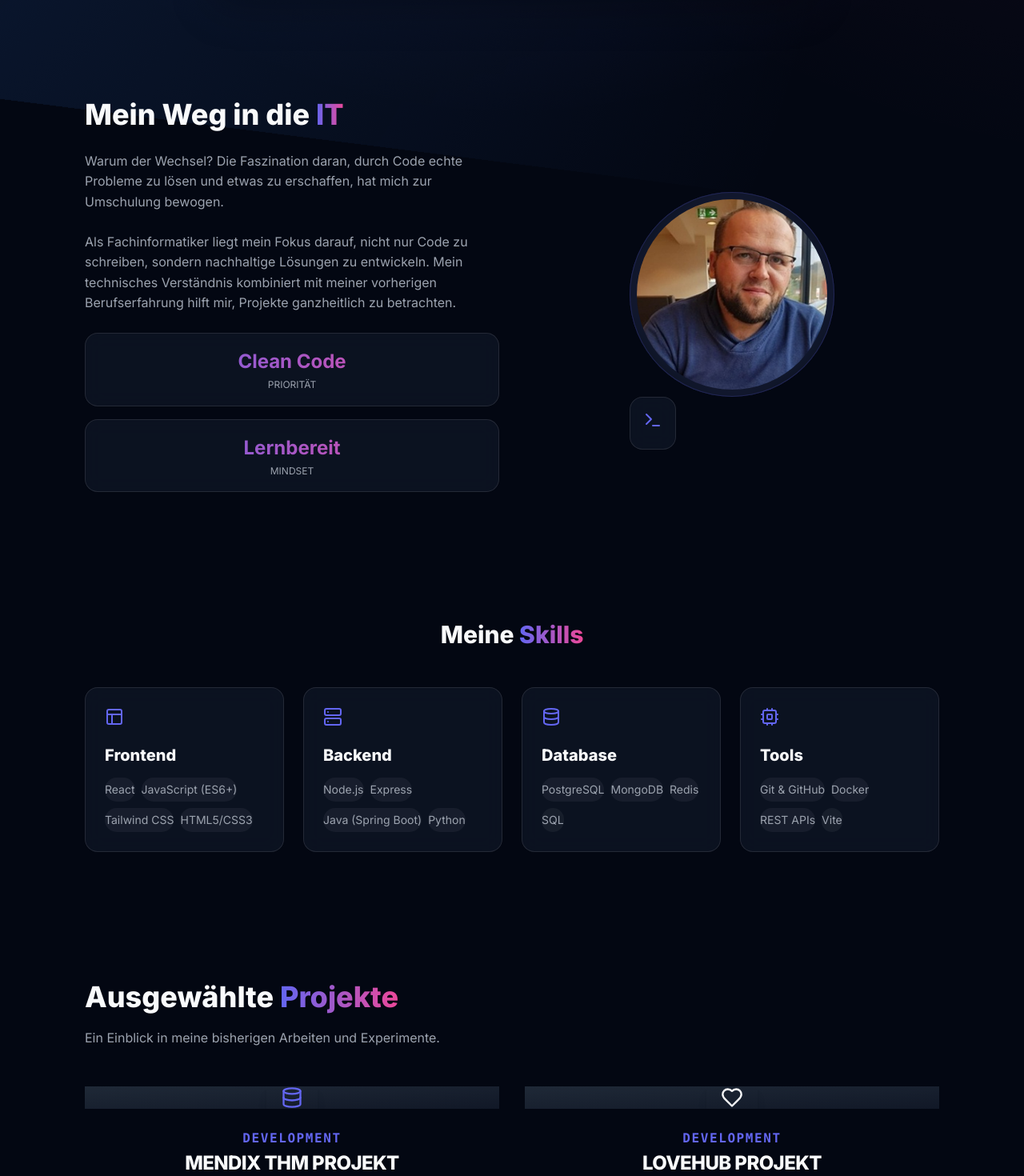
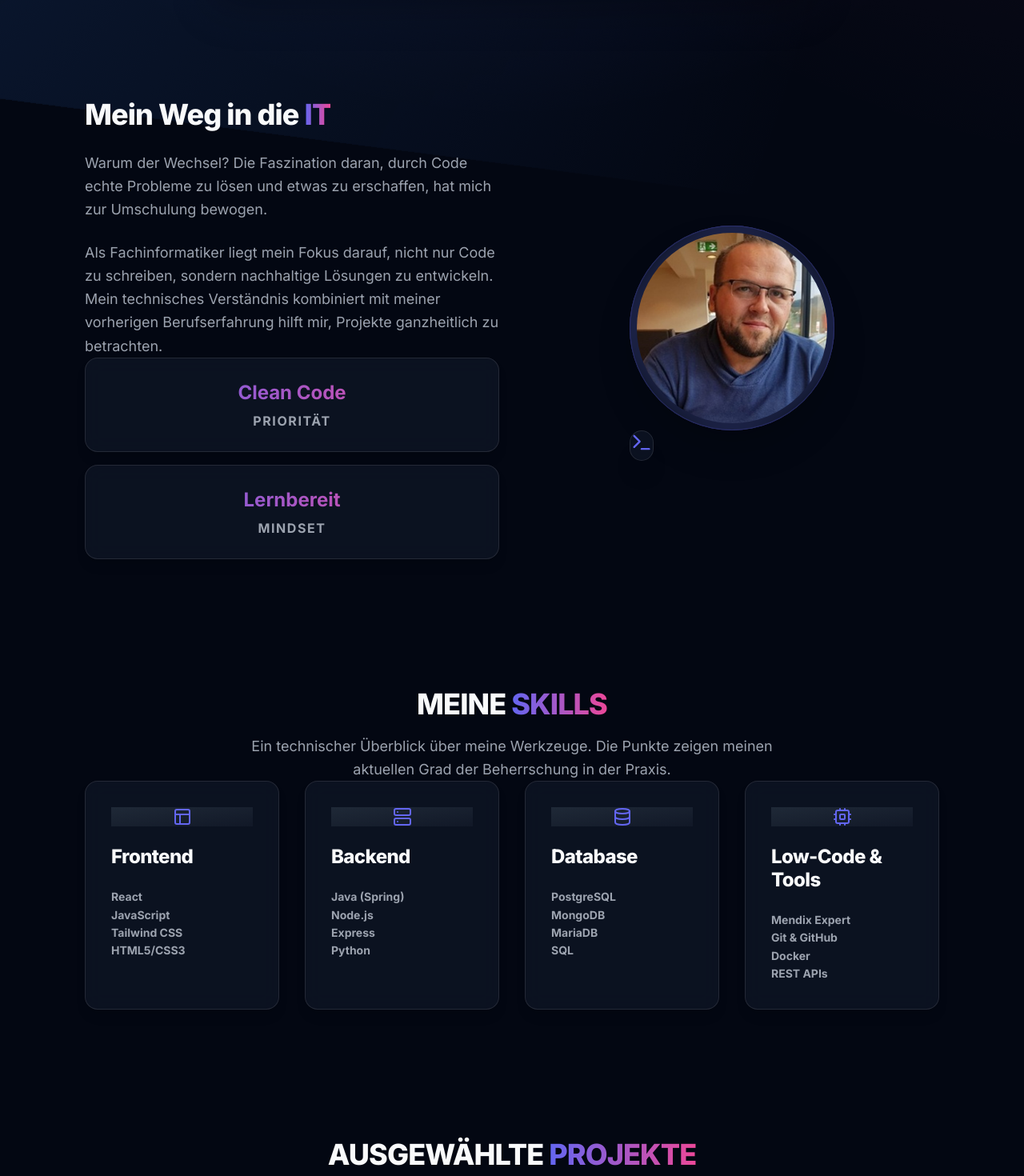
Before and after one commit to Semkodi/Portfolio, a React (Vite) app: page / in a window 1280 px wide. Shown: the part 1060-2530 px from the top of the page at 80% size. Built offline with nearby package versions, Linux system fonts and the light colour scheme.

Commit message:
Finale Premium-Features: Scroll-Reveal, interaktive Skills mit Levels und Living Background Effekt

```diff
--- a/src/components/sections/Faehigkeiten.jsx
+++ b/src/components/sections/Faehigkeiten.jsx
@@ -3,28 +3,84 @@ import ScrollEnthuellung from '../ui/ScrollEnthuellung';
 
 const Faehigkeiten = () => {
     const skillCategories = [
-        { name: 'Frontend', icon: <Layout />, list: ['React', 'JavaScript (ES6+)', 'Tailwind CSS', 'HTML5/CSS3'] },
-        { name: 'Backend', icon: <Server />, list: ['Node.js', 'Express', 'Java (Spring Boot)', 'Python'] },
-        { name: 'Database', icon: <Database />, list: ['PostgreSQL', 'MongoDB', 'Redis', 'SQL'] },
-        { name: 'Tools', icon: <Cpu />, list: ['Git & GitHub', 'Docker', 'REST APIs', 'Vite'] },
+        {
+            name: 'Frontend',
+            icon: <Layout />,
+            list: [
+                { name: 'React', level: 5 },
+                { name: 'JavaScript', level: 5 },
+                { name: 'Tailwind CSS', level: 5 },
+                { name: 'HTML5/CSS3', level: 4 }
+            ]
+        },
+        {
+            name: 'Backend',
+            icon: <Server />,
+            list: [
+                { name: 'Java (Spring)', level: 4 },
+                { name: 'Node.js', level: 4 },
+                { name: 'Express', level: 4 },
+                { name: 'Python', level: 3 }
+            ]
+        },
+        {
+            name: 'Database',
+            icon: <Database />,
+            list: [
+                { name: 'PostgreSQL', level: 4 },
+                { name: 'MongoDB', level: 4 },
+                { name: 'MariaDB', level: 5 },
+                { name: 'SQL', level: 5 }
+            ]
+        },
+        {
+            name: 'Low-Code & Tools',
+            icon: <Cpu />,
+            list: [
+                { name: 'Mendix Expert', level: 5 },
+                { name: 'Git & GitHub', level: 5 },
+                { name: 'Docker', level: 3 },
+                { name: 'REST APIs', level: 4 }
+            ]
+        },
     ];
 
     return (
-        <section className="bg-opacity-50">
-            <ScrollEnthuellung>
-                <h2 className="text-3xl text-center mb-12">Meine <span className="gradient-text">Skills</span></h2>
+        <section className="bg-opacity-50 py-10">
+            <ScrollEnthuellung direction="down">
+                <div className="text-center mb-16">
+                    <h2 className="text-4xl md:text-5xl font-extrabold tracking-tight mb-4 uppercase">Meine <span className="gradient-text">Skills</span></h2>
+                    <p className="text-muted max-w-2xl mx-auto text-lg leading-relaxed">
+                        Ein technischer Überblick über meine Werkzeuge. Die Punkte zeigen meinen aktuellen Grad der Beherrschung in der Praxis.
+                    </p>
+                </div>
             </ScrollEnthuellung>
-            <div className="grid grid-cols-1 md:grid-cols-2 lg:grid-cols-4 gap-6">
+
+            <div className="grid grid-cols-1 md:grid-cols-2 lg:grid-cols-4 gap-8">
                 {skillCategories.map((cat, i) => (
-                    <ScrollEnthuellung key={cat.name} delay={i * 0.1}>
-                        <div className="glass p-6 hover:border-primary transition-colors h-full">
-                            <div className="text-primary mb-4">{cat.icon}</div>
-                            <h3 className="text-xl mb-4">{cat.name}</h3>
-                            <div className="flex flex-wrap gap-2">
+                    <ScrollEnthuellung key={cat.name} delay={i * 0.1} direction="up" distance={50}>
+                        <div className="glass p-8 rounded-[2rem] border border-white/10 hover:border-primary/50 transition-all duration-500 h-full group shadow-lg hover:shadow-[0_0_40px_rgba(99,102,241,0.2)] hover:-translate-y-2">
+                            <div className="w-14 h-14 rounded-2xl bg-gradient-to-br from-primary/20 to-secondary/10 flex items-center justify-center text-primary mb-6 group-hover:scale-110 transition-transform duration-500 group-hover:rotate-6 shadow-inner">
+                                {cat.icon}
+                            </div>
+                            <h3 className="text-2xl font-black mb-6 tracking-tight text-fg">{cat.name}</h3>
+                            <div className="space-y-4">
                                 {cat.list.map(skill => (
-                                    <span key={skill} className="px-3 py-1 bg-white/5 rounded-full text-sm text-muted hover:bg-primary/20 hover:text-primary transition-colors cursor-default">
-                                        {skill}
-                                    </span>
+                                    <div key={skill.name} className="group/item">
+                                        <div className="flex justify-between items-center mb-1.5">
+                                            <span className="text-sm font-bold text-muted group-hover/item:text-primary transition-colors duration-300">
+                                                {skill.name}
+                                            </span>
+                                            <div className="flex gap-1">
+                                                {[...Array(5)].map((_, i) => (
+                                                    <div
+                                                        key={i}
+                                                        className={`w-1.5 h-1.5 rounded-full transition-all duration-500 ${i < skill.level ? 'bg-primary scale-110 shadow-[0_0_8px_rgba(99,102,241,0.8)]' : 'bg-white/10'}`}
+                                                    />
+                                                ))}
+                                            </div>
+                                        </div>
+                                    </div>
                                 ))}
                             </div>
                         </div>
--- a/src/components/sections/Lebenslauf.jsx
+++ b/src/components/sections/Lebenslauf.jsx
@@ -87,7 +87,7 @@ const Lebenslauf = () => {
 
     return (
         <section id="resume" className="py-20">
-            <ScrollEnthuellung>
+            <ScrollEnthuellung direction="down">
                 <div className="text-center mb-20">
                     <h2 className="text-5xl font-extrabold mb-6 tracking-tight">Mein <span className="gradient-text">Werdegang</span></h2>
                     <p className="text-muted text-lg max-w-2xl mx-auto leading-relaxed">
--- a/src/components/sections/Projekte.jsx
+++ b/src/components/sections/Projekte.jsx
@@ -98,11 +98,11 @@ const Projekte = () => {
 
     return (
         <section id="projects">
-            <ScrollEnthuellung>
-                <div className="flex justify-between items-end mb-12">
-                    <div>
-                        <h2 className="text-4xl mb-4 font-extrabold text-fg">Ausgewählte <span className="gradient-text">Projekte</span></h2>
-                        <p className="text-muted font-medium">Ein Einblick in meine bisherigen Arbeiten und Experimente.</p>
+            <ScrollEnthuellung direction="down">
+                <div className="flex justify-between items-end mb-12 text-center md:text-left">
+                    <div className="w-full">
+                        <h2 className="text-4xl md:text-5xl mb-4 font-extrabold text-fg uppercase tracking-tight">Ausgewählte <span className="gradient-text">Projekte</span></h2>
+                        <p className="text-muted text-lg font-medium max-w-2xl">Ein Einblick in meine bisherigen Arbeiten und Experimente.</p>
                     </div>
                 </div>
             </ScrollEnthuellung>
--- a/src/components/sections/Startbereich.jsx
+++ b/src/components/sections/Startbereich.jsx
@@ -15,17 +15,7 @@ const Startbereich = () => {
                 className="z-10"
             >
                 {/* Status Badge "Open to Work" */}
-                <motion.div
-                    initial={{ scale: 0.9, opacity: 0 }}
-                    animate={{ scale: 1, opacity: 1 }}
-                    transition={{ delay: 0.2 }}
-                    className="inline-block"
-                >
-                    <span className="px-4 py-2 glass rounded-full text-xs font-bold uppercase tracking-widest text-primary mb-6 inline-flex items-center gap-2 border border-primary/20 shadow-lg shadow-primary/10">
-                        <span className="w-2 h-2 rounded-full bg-green-500 animate-pulse"></span>
-                        Verfügbar
-                    </span>
-                </motion.div>
+
 
                 <h1 className="text-5xl md:text-7xl mb-6 font-extrabold tracking-tight">
                     Ich entwickle <br />
--- a/src/components/sections/UeberMich.jsx
+++ b/src/components/sections/UeberMich.jsx
@@ -5,51 +5,54 @@ import ScrollEnthuellung from '../ui/ScrollEnthuellung';
 const UeberMich = () => {
     return (
         <section id="about">
-            <ScrollEnthuellung>
-                <div className="grid md:grid-cols-2 items-center">
+            <div className="grid md:grid-cols-2 items-center gap-12">
+                <ScrollEnthuellung direction="left">
                     <div>
-                        <h2 className="text-4xl mb-6">Mein Weg in die <span className="gradient-text">IT</span></h2>
-                        <p className="text-muted mb-6">
+                        <h2 className="text-4xl mb-6 font-extrabold tracking-tight">Mein Weg in die <span className="gradient-text">IT</span></h2>
+                        <p className="text-muted text-lg mb-6 leading-relaxed">
                             Warum der Wechsel? Die Faszination daran, durch Code echte Probleme zu lösen und etwas zu erschaffen, hat mich zur Umschulung bewogen.
                         </p>
-                        <p className="text-muted mb-6">
+                        <p className="text-muted text-lg mb-8 leading-relaxed">
                             Als Fachinformatiker liegt mein Fokus darauf, nicht nur Code zu schreiben, sondern nachhaltige Lösungen zu entwickeln.
                             Mein technisches Verständnis kombiniert mit meiner vorherigen Berufserfahrung hilft mir, Projekte ganzheitlich zu betrachten.
                         </p>
                         <div className="grid grid-cols-2 gap-4">
-                            <div className="glass p-4 text-center">
+                            <div className="glass p-6 text-center rounded-2xl border border-white/10 shadow-lg">
                                 <h4 className="text-2xl font-bold gradient-text">Clean Code</h4>
-                                <p className="text-xs text-muted uppercase">Priorität</p>
+                                <p className="text-[10px] text-muted uppercase font-bold tracking-widest mt-1">Priorität</p>
                             </div>
-                            <div className="glass p-4 text-center">
+                            <div className="glass p-6 text-center rounded-2xl border border-white/10 shadow-lg">
                                 <h4 className="text-2xl font-bold gradient-text">Lernbereit</h4>
-                                <p className="text-xs text-muted uppercase">Mindset</p>
+                                <p className="text-[10px] text-muted uppercase font-bold tracking-widest mt-1">Mindset</p>
                             </div>
                         </div>
                     </div>
+                </ScrollEnthuellung>
+
+                <ScrollEnthuellung direction="right" delay={0.2}>
                     <div className="relative flex justify-center">
-                        <div className="w-64 h-64 bg-primary rounded-full absolute -z-10 opacity-20 blur-3xl"></div>
+                        <div className="w-64 h-64 bg-primary rounded-full absolute -z-10 opacity-20 blur-3xl animate-pulse"></div>
                         <div className="relative group">
-                            <div className="w-64 h-64 md:w-80 md:h-80 rounded-full overflow-hidden border-4 border-primary/20 p-2 glass transition-all duration-700 group-hover:border-primary/50 group-hover:scale-[1.02]">
+                            <div className="w-64 h-64 md:w-80 md:h-80 rounded-full overflow-hidden border-4 border-primary/20 p-2 glass transition-all duration-700 group-hover:border-primary/50 group-hover:scale-[1.02] shadow-2xl shadow-primary/10">
                                 <img
                                     src="/profile.jpg"
                                     alt="Profile"
-                                    className="w-full h-full object-cover object-center rounded-full grayscale hover:grayscale-0 transition-all duration-500"
+                                    className="w-full h-full object-cover object-center rounded-full grayscale group-hover:grayscale-0 transition-all duration-700"
                                 />
                             </div>
                             <motion.div
                                 initial={{ rotate: 0 }}
                                 animate={{ rotate: 360 }}
-                                transition={{ duration: 20, repeat: Infinity, ease: "linear" }}
-                                className="absolute inset-0 rounded-full border-2 border-dashed border-primary/30 -m-4 pointer-events-none"
+                                transition={{ duration: 25, repeat: Infinity, ease: "linear" }}
+                                className="absolute inset-0 rounded-full border-2 border-dashed border-primary/30 -m-4 md:-m-6 pointer-events-none"
                             ></motion.div>
-                            <div className="absolute -bottom-2 -right-2 glass p-4 rounded-2xl shadow-xl">
-                                <Terminal size={24} className="text-primary" />
+                            <div className="absolute -bottom-2 -right-2 glass p-5 rounded-2xl shadow-2xl border border-white/20">
+                                <Terminal size={28} className="text-primary" />
                             </div>
                         </div>
                     </div>
-                </div>
-            </ScrollEnthuellung>
+                </ScrollEnthuellung>
+            </div>
         </section>
     );
 };
--- a/src/components/ui/MausVerfolger.jsx
+++ b/src/components/ui/MausVerfolger.jsx
@@ -4,28 +4,31 @@ import { motion, useMotionValue, useSpring } from 'framer-motion';
 const MausVerfolger = () => {
     const [isHovering, setIsHovering] = useState(false);
 
-    // Positionen für den äußeren Ring
+    // Positionen für den Cursor
     const cursorX = useMotionValue(-100);
     const cursorY = useMotionValue(-100);
 
-    // Positionen für den inneren Punkt (folgt direkt ohne Verzögerung)
-    const dotX = useMotionValue(-100);
-    const dotY = useMotionValue(-100);
+    // Positionen für den großen Hintergrund-Glow (langsamer)
+    const glowX = useMotionValue(-500);
+    const glowY = useMotionValue(-500);
 
-    // Sanfte Federung für den äußeren Ring
-    const springConfig = { damping: 25, stiffness: 400 };
-    const cursorXSpring = useSpring(cursorX, springConfig);
-    const cursorYSpring = useSpring(cursorY, springConfig);
+    // Sanfte Federung für den Cursor
+    const cursorSpringConfig = { damping: 25, stiffness: 400 };
+    const cursorXSpring = useSpring(cursorX, cursorSpringConfig);
+    const cursorYSpring = useSpring(cursorY, cursorSpringConfig);
+
+    // Sehr sanfte Federung für den Hintergrund-Glow (langsamer für Tiefe)
+    const glowSpringConfig = { damping: 50, stiffness: 100 };
+    const glowXSpring = useSpring(glowX, glowSpringConfig);
+    const glowYSpring = useSpring(glowY, glowSpringConfig);
 
     useEffect(() => {
         const moveCursor = (e) => {
-            // Äußerer Ring (mit Versatz zum Zentrieren)
             cursorX.set(e.clientX - 20);
             cursorY.set(e.clientY - 20);
 
-            // Innerer Punkt
-            dotX.set(e.clientX - 4);
-            dotY.set(e.clientY - 4);
+            glowX.set(e.clientX - 300); // 300 ist die Hälfte der Glow-Breite (600px)
+            glowY.set(e.clientY - 300);
         };
 
         const handleMouseOver = (e) => {
@@ -47,7 +50,18 @@ const MausVerfolger = () => {
 
     return (
         <>
-            {/* Äußerer Ring: Reagiert mit Vergrößerung beim Hover */}
+            {/* 1. DER HINTERGRUND-GLOW (Living Background) */}
+            <motion.div
+                className="fixed top-0 left-0 w-[600px] h-[600px] rounded-full pointer-events-none z-[-5] opacity-20 hidden md:block"
+                style={{
+                    translateX: glowXSpring,
+                    translateY: glowYSpring,
+                    background: 'radial-gradient(circle, rgba(99,102,241,0.2) 0%, rgba(139,92,246,0.1) 40%, transparent 70%)',
+                    filter: 'blur(80px)',
+                }}
+            />
+
+            {/* 2. ÄUBERER RING DES CURSORS */}
             <motion.div
                 className="fixed top-0 left-0 w-10 h-10 rounded-full border border-primary/60 pointer-events-none z-[9999] hidden md:block"
                 style={{
@@ -58,17 +72,15 @@ const MausVerfolger = () => {
                 }}
             />
 
-            {/* Innerer Punkt: Kleiner, präziser Glow */}
+            {/* 3. INNERER PUNKT DES CURSORS */}
             <motion.div
-                className="fixed top-0 left-0 w-2 h-2 rounded-full bg-primary pointer-events-none z-[9999] hidden md:block"
+                className="fixed top-0 left-0 w-2 h-2 rounded-full bg-primary pointer-events-none z-[9999] hidden md:block shadow-[0_0_15px_rgba(99,102,241,1)]"
                 style={{
-                    translateX: dotX,
-                    translateY: dotY,
+                    translateX: cursorX.get() + 16, // Korrektur zum Zentrieren im Ring
+                    translateY: cursorY.get() + 16,
                     scale: isHovering ? 0.5 : 1,
                 }}
-            >
-                <div className="absolute inset-0 bg-primary blur-sm rounded-full opacity-50 shadow-[0_0_10px_rgba(99,102,241,0.8)]"></div>
-            </motion.div>
+            />
         </>
     );
 };
--- a/src/components/ui/ScrollEnthuellung.jsx
+++ b/src/components/ui/ScrollEnthuellung.jsx
@@ -1,20 +1,38 @@
 import { motion } from 'framer-motion';
 
-// Wrapper-Komponente, die Elemente beim Scrollen animiert
-const ScrollEnthuellung = ({ children, delay = 0 }) => {
+// Erweiterte Wrapper-Komponente für elegante Scroll-Animationen
+const ScrollEnthuellung = ({ children, delay = 0, direction = 'up', distance = 40, duration = 0.8 }) => {
+    // Dynamische Offsets basierend auf der Richtung
+    const variants = {
+        hidden: {
+            opacity: 0,
+            x: direction === 'left' ? -distance : direction === 'right' ? distance : 0,
+            y: direction === 'up' ? distance : direction === 'down' ? -distance : 0,
+            scale: 0.98
+        },
+        visible: {
+            opacity: 1,
+            x: 0,
+            y: 0,
+            scale: 1,
+            transition: {
+                delay,
+                duration,
+                ease: [0.22, 1, 0.36, 1], // Custom Cubic Bezier für "Premium"-Gefühl
+                type: 'spring',
+                stiffness: 50,
+                damping: 20
+            }
+        }
+    };
+
     return (
         <motion.div
-            // Startzustand: Unsichtbar, etwas nach unten verschoben, leicht verkleinert
-            initial={{ opacity: 0, y: 75, scale: 0.95 }}
-
-            // Zielzustand wenn im Sichtfeld: Sichtbar, normale Position, normale Größe
-            whileInView={{ opacity: 1, y: 0, scale: 1 }}
-
-            // Einstellungen: Nur einmal animieren, Margin von -50px
-            viewport={{ once: true, margin: "-50px" }}
-
-            // Animations-Art: Federung, mit optionaler Verzögerung
-            transition={{ duration: 0.5, delay, type: "spring", stiffness: 120, damping: 20 }}
+            initial="hidden"
+            whileInView="visible"
+            viewport={{ once: true, margin: "-100px" }}
+            variants={variants}
+            style={{ width: '100%' }}
         >
             {children}
         </motion.div>
```
Also changed, not shown: 1 other file (tests, documents, lock files or other folders).
